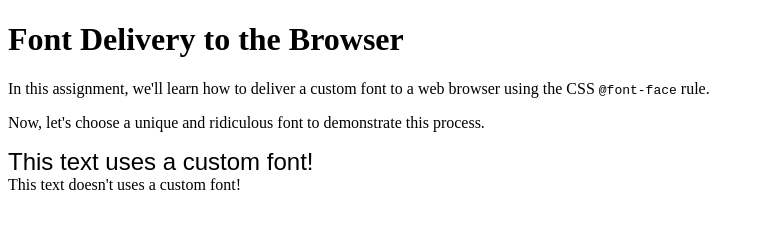
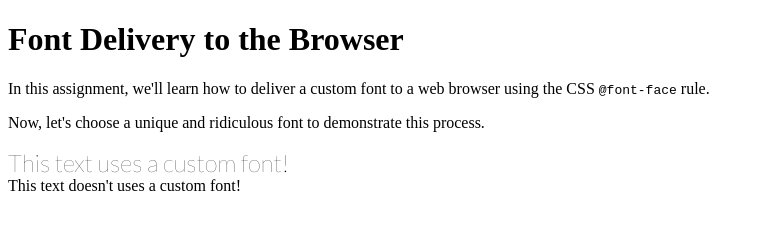
Before and after one commit to Ekinsley2002/Ekinsley2002.github.io, a plain HTML site: page index.html in a window 1280 px wide. Shown: the whole page, without its empty margins (0-764 px from the left). Drawn offline with Linux system fonts and the light colour scheme.

Commit message:
Update styles.css

```diff
--- a/styles.css
+++ b/styles.css
@@ -1,10 +1,10 @@
 /* styles.css */
 @font-face {
   font-family: 'Lato Hairline';
-  src: url('https://github.com/Ekinsley2002/Ekinsley2002.github.io/blob/6be4209cd0e90b5a520792921acea6cb23308a5b/Lato-Thin.ttf') format('truetype');
+  src: url('Lato-Thin.ttf') format('truetype');
 }
 
 .custom-font {
-  font-family: 'https://github.com/Ekinsley2002/Ekinsley2002.github.io/blob/6be4209cd0e90b5a520792921acea6cb23308a5b/Lato-Thin.ttf', sans-serif; /* Use your custom font */
+  font-family: 'Lato Hairline', sans-serif; /* Use your custom font */
   font-size: 24px;
 }
```
